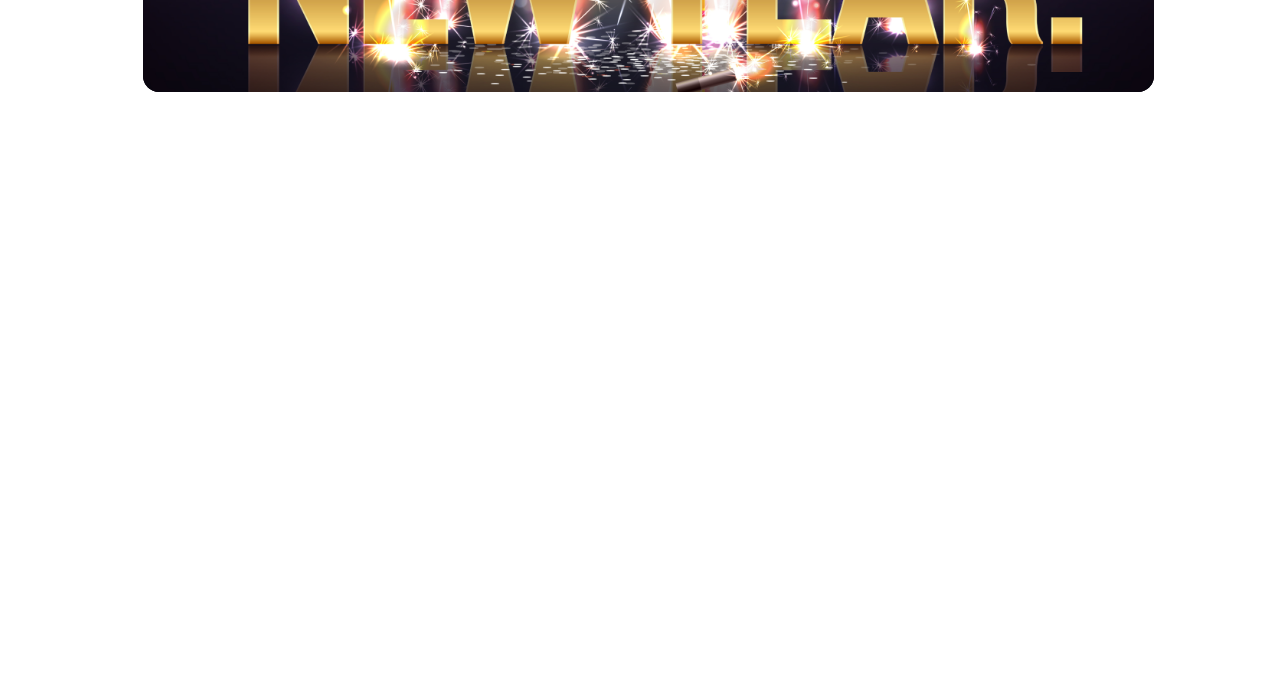
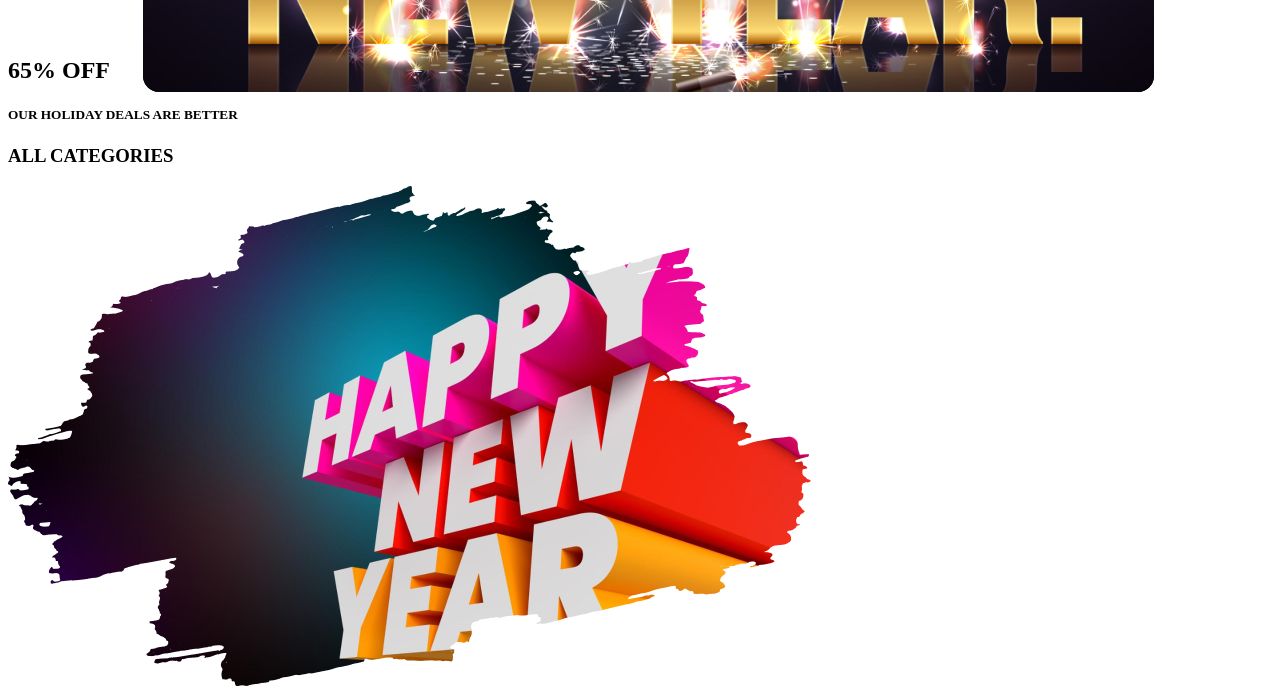
Before and after one commit to tabassumsabaa/b9-a1, a plain HTML site: page index.html in a window 1280 px wide. Shown: the part 428-1126 px from the top of the page. Before the commit the page ends 800 px from the top, so only its background shows below. Drawn offline with Linux system fonts and the light colour scheme.

Commit message:
add body one part

```diff
--- a/index.html
+++ b/index.html
@@ -17,7 +17,12 @@
        </div>
     </header>
     <main>
-
+      <section class="body-one">
+         <h1>65% OFF</h1>
+         <h5>OUR HOLIDAY DEALS ARE BETTER</h5>
+         <h3>ALL CATEGORIES</h3>
+         <img src="image/New Year Photo.png">
+      </section>
     </main>
     <footer>
 
--- a/style/newyear.css
+++ b/style/newyear.css
@@ -23,3 +23,19 @@
      font-size: 46px;
      font-weight: 900;
  }
+ /* main */
+ .body-one{
+
+ }
+ .body-one h1{
+
+ }
+ .body-one h3{
+
+ }
+ .body-one h5{
+
+ }
+ .body-one img{
+
+ }
```
